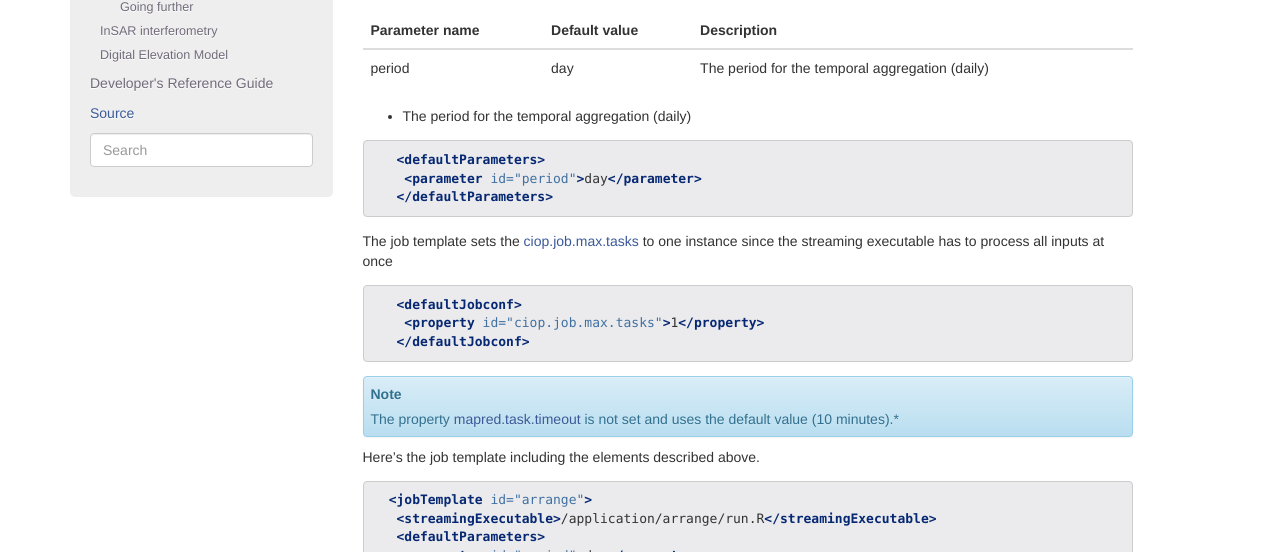
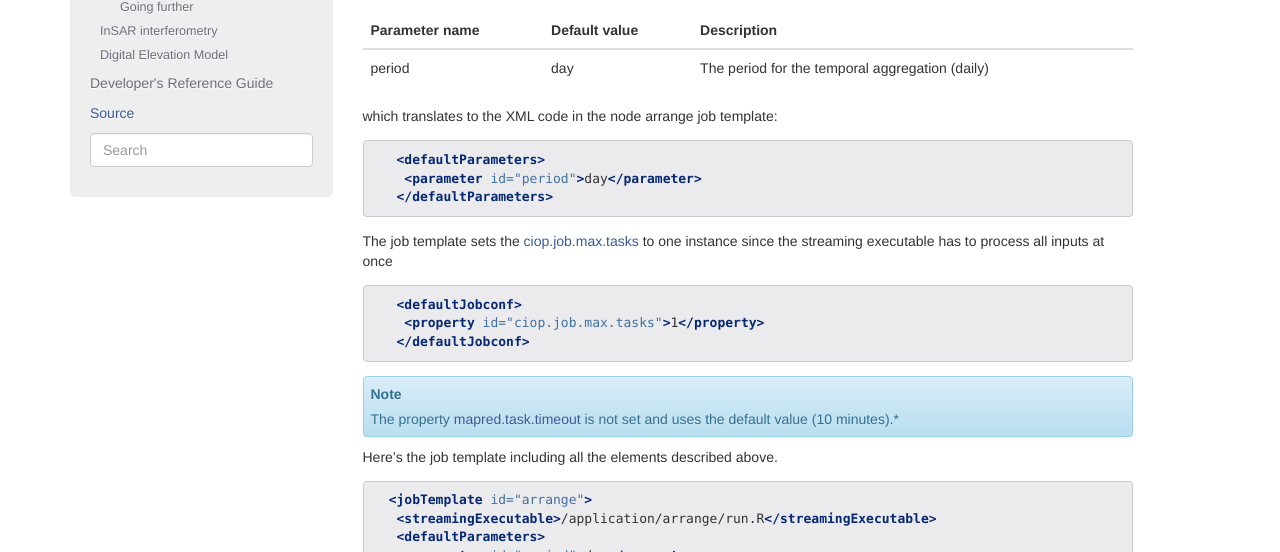
Before and after one commit to Terradue/doc-developer-sandbox, a Sphinx documentation site: the page built from source/field/ocean_color/lib_beam/nodes/arrange.rst, in a window 1280 px wide. Shown: the part 757-1309 px from the top of the page. Built offline with Sphinx 7.4.7, drawn with Linux system fonts in a browser that asks for light colours; pages that are not in the unit, such as notebooks, are missing from menus.

Commit message:
Update arrange.rst

```diff
--- a/source/field/ocean_color/lib_beam/nodes/arrange.rst
+++ b/source/field/ocean_color/lib_beam/nodes/arrange.rst
@@ -31,7 +31,7 @@ The job template defines a single parameter:
 | period         | day            | The period for the temporal aggregation (daily) |
 +----------------+----------------+-------------------------------------------------+
 
-* The period for the temporal aggregation (daily)
+which translates to the XML code in the node arrange job template:
 
 .. literalinclude:: ../src/application.xml
   :language: xml
@@ -48,7 +48,7 @@ The job template sets the :ref:`ciop.job.max.tasks` to one instance since the st
 .. NOTE::
   The property :ref:`mapred.task.timeout` is not set and uses the default value (10 minutes).*
 
-Here's the job template including the elements described above.
+Here's the job template including all the elements described above.
 
 .. literalinclude:: ../src/application.xml
   :language: xml
```
